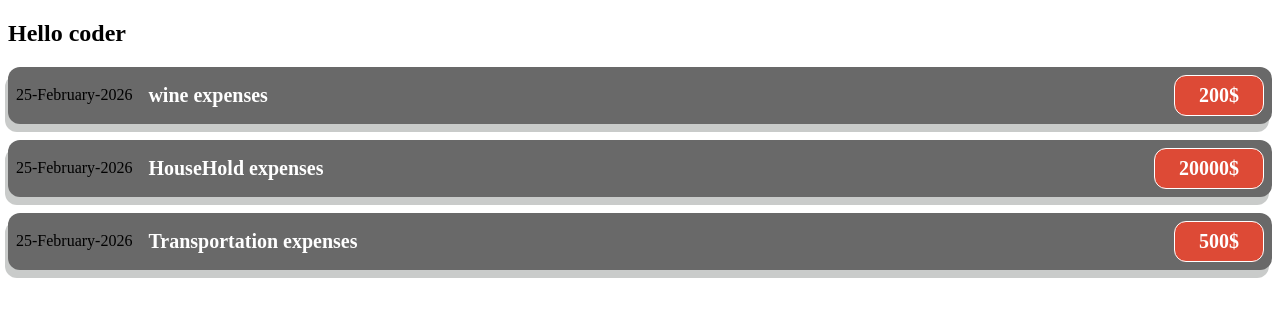
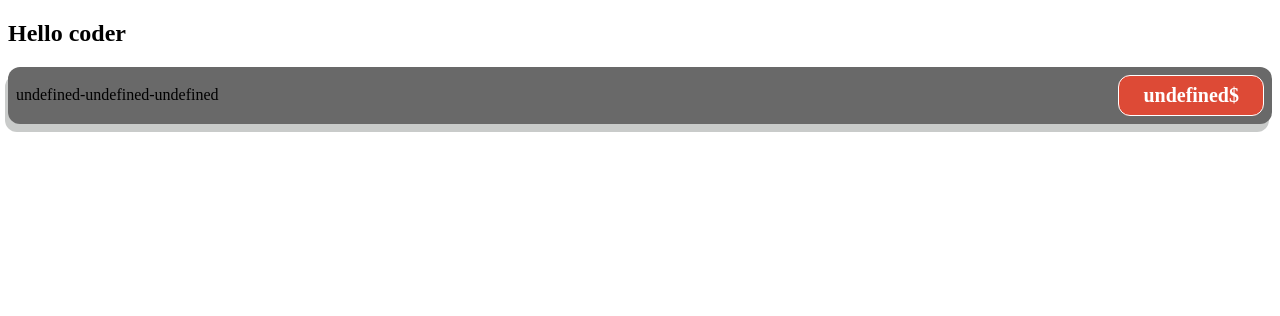
Before and after one commit to naveedkapoorkhan/ExpensesTracker, a React (Vite) app in the folder expense-stracker/: page / in a window 1280 px wide. Shown: the top 316 px of the page. Built offline with nearby package versions, Linux system fonts and the light colour scheme.

Commit message:
send array through props of expenseItem

```diff
--- a/expense-stracker/src/App.jsx
+++ b/expense-stracker/src/App.jsx
@@ -37,11 +37,14 @@ const expenses=[
   return (
     <div>
       <h2>Hello coder</h2>
-      <ExpenseItem title={expenses[0].expenseTitle} month={expenses[0].month} day={expenses[0].day}  year={expenses[0].year} expensesAmount={expenses[0].expenseAmount}></ExpenseItem>
+      {/* <ExpenseItem title={expenses[0].expenseTitle} month={expenses[0].month} day={expenses[0].day}  year={expenses[0].year} expensesAmount={expenses[0].expenseAmount}></ExpenseItem>
        <ExpenseItem title={expenses[1].expenseTitle} month={expenses[1].month} day={expenses[1].day}  year={expenses[1].year} expensesAmount={expenses[1].expenseAmount}></ExpenseItem>
       <ExpenseItem title={expenses[2].expenseTitle} month={expenses[2].month} day={expenses[2].day}  year={expenses[2].year} expensesAmount={expenses[2].expenseAmount}></ExpenseItem>
+      */}
+      <ExpenseItem expenses={expenses}></ExpenseItem>
 
     </div>
+
   )
 }
 
```
